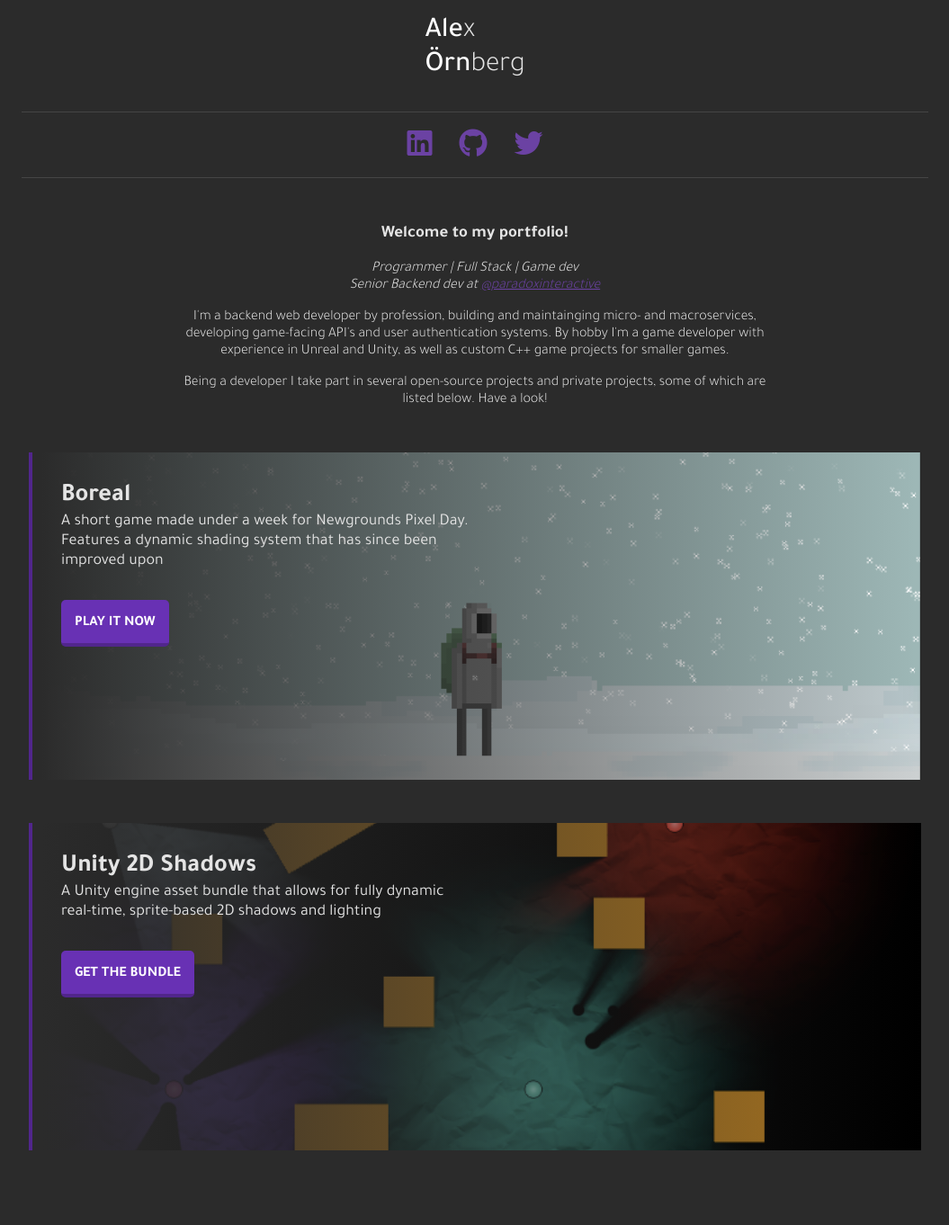
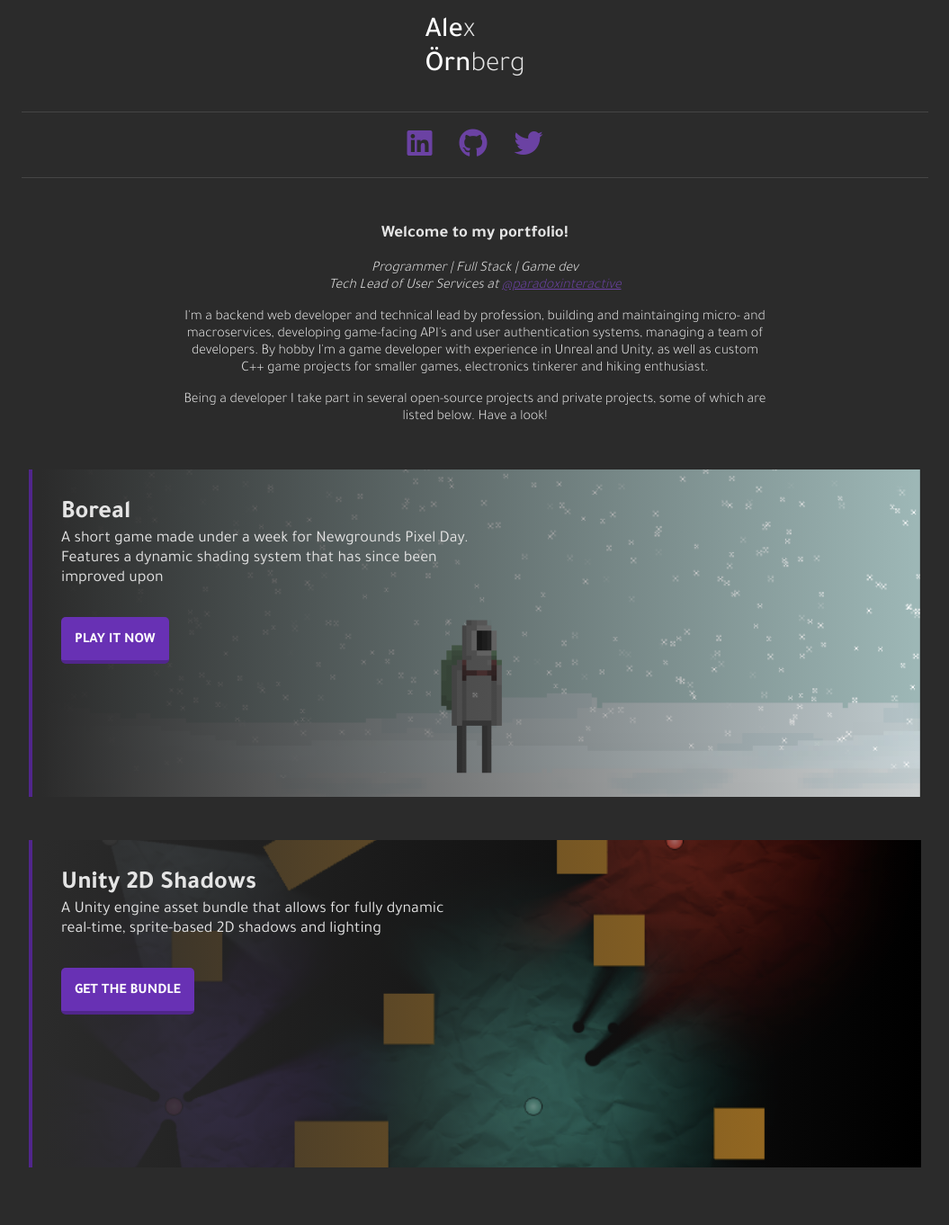
Before and after one commit to Alx101/Alx101.github.io, a Jekyll site: the page built from index.html, in a window 1280 px wide. Shown: the whole page at 90% size, without its empty margins (112-1167 px from the left). Built offline with Jekyll 4.4.1, drawn with Linux system fonts in a browser that asks for light colours; nearby versions of some CDN libraries.

Commit message:
update job description

```diff
--- a/index.html
+++ b/index.html
@@ -5,12 +5,12 @@ layout: default
     <div class="align-center">
         <strong><h3>Welcome to my portfolio!</h3></strong>
         <em>Programmer | Full Stack | Game dev</em> <br>
-        <em>Senior Backend dev at <a href="https://www.paradoxinteractive.com/" target="_blank">@paradoxinteractive</a></em>
+        <em>Tech Lead of User Services at <a href="https://www.paradoxinteractive.com/" target="_blank">@paradoxinteractive</a></em>
     </div>
     <p class="align-center">
-        I'm a backend web developer by profession, building and maintainging micro- and macroservices,
-        developing game-facing API's and user authentication systems. By hobby I'm a game developer with experience in Unreal and Unity,
-        as well as custom C++ game projects for smaller games.
+        I'm a backend web developer and technical lead by profession, building and maintainging micro- and macroservices,
+        developing game-facing API's and user authentication systems, managing a team of developers. By hobby I'm a game developer with experience in Unreal and Unity,
+        as well as custom C++ game projects for smaller games, electronics tinkerer and hiking enthusiast.
     </p>
     <p class="align-center">
         Being a developer I take part in several open-source projects and private projects, some of which are listed below. Have a look!
```
